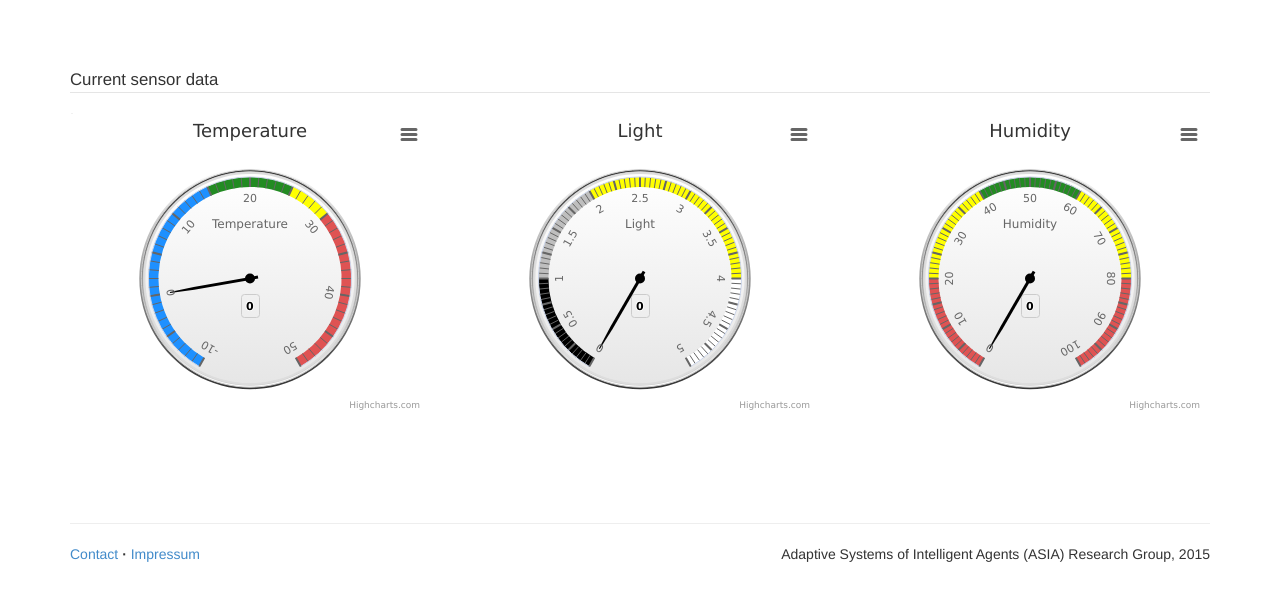
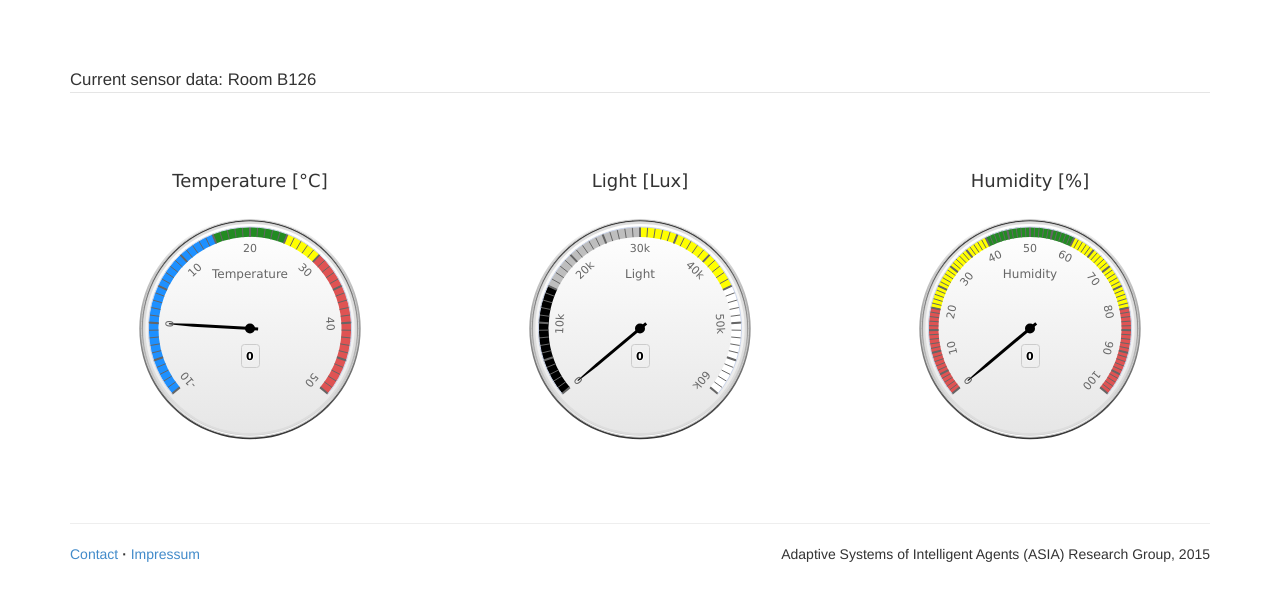
Before and after one commit to moejetz/O-MI_development, a plain HTML site: page webgui/index.html in a window 1280 px wide. Shown: the part 53-654 px from the top of the page. Drawn offline with nearby package versions, Linux system fonts and the light colour scheme; no server answers.

Commit message:
fix: light input now measured in lux instead of input voltage, gui: loading animation

```diff
--- a/webgui/index.html
+++ b/webgui/index.html
@@ -90,17 +90,18 @@
     <div class="container">
 
 		<div class="row marketing" style="margin-top: 70px !important;">
-			<div class="col-lg-12" id="mainDiv">
+			<div class="col-lg-12" id="mainDiv" style="height:345px;">
 
 		        <fieldset>
-		            <legend style="font-size:1.2em;">Current sensor data</legend>
+		            <legend style="font-size:1.2em;">Current sensor data: Room B126</legend>
 		        </fieldset>
 
-				<div class="row marketing">
+				<div class="row marketing" style="margin-top:50px;">
 					<div class="col-lg-4">
 						<div id="tempContainer" style="min-width: 310px; max-width: 400px; height: 300px; margin: 0 auto"></div>
 					</div>
 					<div class="col-lg-4">
+            <div id="loadingData" class="text-center" style="margin-top:120px;">Loading data...</div>
 						<div id="lightContainer" style="min-width: 310px; max-width: 400px; height: 300px; margin: 0 auto"></div>
 					</div>
 					<div class="col-lg-4">
--- a/webgui/js/omi.js
+++ b/webgui/js/omi.js
@@ -25,15 +25,33 @@ jQuery(document).ready(function($) {
     currentUrl = window.location.host;
     $('#targetService').val(currentUrl);
 
+    //hide gauges
+    $("#tempContainer").hide();
+    $("#lightContainer").hide();
+    $("#humidityContainer").hide();
+
 
     //load latest sensor data
     getLatestData();
 
+
     setTimeout(function() {
-      initializeTemp();
-      initializeLight();
-      initializeHumidity();
-    }, 1);
+        $("#loadingData").fadeOut(1000, function() {
+
+            $("#loadingData").remove();
+
+            //ititialize gauges
+            initializeTemp();
+            initializeLight();
+            initializeHumidity();
+
+            //show gauges
+            $("#tempContainer").fadeIn(2000);
+            $("#lightContainer").fadeIn(2000);
+            $("#humidityContainer").fadeIn(2000);
+        });
+
+    }, 1000);
 
 });
 
@@ -42,6 +60,7 @@ jQuery(document).ready(function($) {
 
 
 function initializeTemp() {
+
 
     $('#tempContainer').highcharts({
 
@@ -52,12 +71,18 @@ function initializeTemp() {
             plotBorderWidth: 0,
             plotShadow: false
         },
+        credits: {
+            enabled: false
+        },
+        exporting: {
+            enabled: false
+        },
         title: {
-            text: 'Temperature'
+            text: 'Temperature [°C]'
         },
         pane: {
-            startAngle: -150,
-            endAngle: 150,
+            startAngle: -130,
+            endAngle: 130,
             background: [{
                 backgroundColor: {
                     linearGradient: { x1: 0, y1: 0, x2: 0, y2: 1 },
@@ -132,9 +157,7 @@ function initializeTemp() {
         series: [{
             name: 'Temperature',
             data: latestTempData,
-            tooltip: {
-                valueSuffix: ' °C'
-            }
+            enableMouseTracking: false
         }]
     },
     // Add some life
@@ -164,12 +187,18 @@ function initializeLight() {
             plotBorderWidth: 0,
             plotShadow: false
         },
+        credits: {
+            enabled: false
+        },
+        exporting: {
+            enabled: false
+        },
         title: {
-            text: 'Light'
+            text: 'Light [Lux]'
         },
         pane: {
-            startAngle: -150,
-            endAngle: 150,
+            startAngle: -130,
+            endAngle: 130,
             background: [{
                 backgroundColor: {
                     linearGradient: { x1: 0, y1: 0, x2: 0, y2: 1 },
@@ -203,7 +232,7 @@ function initializeLight() {
         // the value axis
         yAxis: {
             min: 0,
-            max: 5,
+            max: 60000,
 
             minorTickInterval: 'auto',
             minorTickWidth: 1,
@@ -225,19 +254,19 @@ function initializeLight() {
             },
             plotBands: [{
                 from: 0,
-                to: 1,
+                to: 15000,
                 color: '#000000' // black
             }, {
-                from: 1,
-                to: 2,
+                from: 15000,
+                to: 30000,
                 color: '#bebebe' // grey
             }, {
-                from: 2,
-                to: 4,
+                from: 30000,
+                to: 45000,
                 color: '#ffff00' // yellow
             }, {
-                from: 4,
-                to: 5,
+                from: 45000,
+                to: 60000,
                 color: '#ffffff' // white
             }]
         },
@@ -245,9 +274,7 @@ function initializeLight() {
         series: [{
             name: 'Light',
             data: latestLightData,
-            tooltip: {
-                valueSuffix: ' Lumen'
-            }
+            enableMouseTracking: false
         }]
 
     },
@@ -258,7 +285,6 @@ function initializeLight() {
                 var point = chart.series[0].points[0],
                     newVal,
                     inc = Math.round((Math.random() - 0.5) * 20);
-
                 point.update(latestLightData);
 
             }, 3000);
@@ -281,12 +307,18 @@ function initializeHumidity() {
             plotBorderWidth: 0,
             plotShadow: false
         },
+        credits: {
+            enabled: false
+        },
+        exporting: {
+            enabled: false
+        },
         title: {
-            text: 'Humidity'
+            text: 'Humidity [%]'
         },
         pane: {
-            startAngle: -150,
-            endAngle: 150,
+            startAngle: -130,
+            endAngle: 130,
             background: [{
                 backgroundColor: {
                     linearGradient: { x1: 0, y1: 0, x2: 0, y2: 1 },
@@ -366,9 +398,7 @@ function initializeHumidity() {
         series: [{
             name: 'Humidity',
             data: latestHumidityData,
-            tooltip: {
-                valueSuffix: ' %'
-            }
+            enableMouseTracking: false
         }]
 
     },
@@ -379,20 +409,12 @@ function initializeHumidity() {
                 var point = chart.series[0].points[0],
                     newVal,
                     inc = Math.round((Math.random() - 0.5) * 20);
-
                 point.update(latestHumidityData);
 
             }, 3000);
         }
     });
 }
-
-
-
-
-
-
-
 
 
 
@@ -431,6 +453,7 @@ function getLatestData() {
         console.log("light: "+latestLightData);
         console.log("temperature: "+latestTempData);
         console.log("humidity: "+latestHumidityData);
+        console.log("========================");
 
         recall();
 
@@ -441,10 +464,10 @@ function getLatestData() {
       }
     });
 
+}
 
 
 
-}
 
 //call getLatestData() after 5 seconds
 function recall() {
```
Also changed, not shown: 1 other file.
